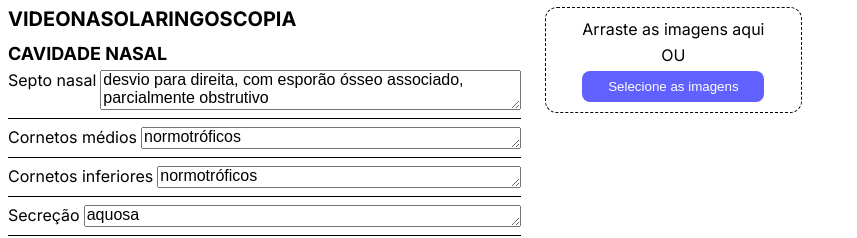
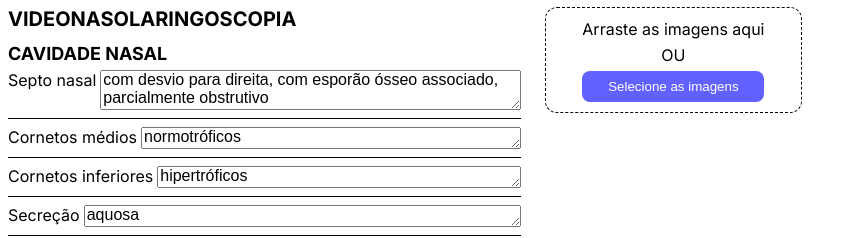
Before and after one commit to dm-sistemas-medicos/dm-laudos, a Next.js app: page / in a window 1280 px wide. Shown: the part 229-467 px from the top of the page, without its empty margins (0-857 px from the left). Built offline with nearby package versions, Linux system fonts and the light colour scheme.

Commit message:
fix: change some default values in NasalCavity

```diff
--- a/src/app/templates/Videolaryngoscopy/components/NasalCavity/NasalCavity.tsx
+++ b/src/app/templates/Videolaryngoscopy/components/NasalCavity/NasalCavity.tsx
@@ -12,7 +12,7 @@ const NasalCavity = () => (
       <ExamItem
         id="nasal-cavity-nasal-septum"
         label="Septo nasal"
-        initialText="desvio para direita, com esporão ósseo associado, parcialmente obstrutivo"
+        initialText="com desvio para direita, com esporão ósseo associado, parcialmente obstrutivo"
         rows={2}
       />
       <ExamItem
@@ -23,7 +23,7 @@ const NasalCavity = () => (
       <ExamItem
         id="nasal-cavity-inferior-turbinates"
         label="Cornetos inferiores"
-        initialText="normotróficos"
+        initialText="hipertróficos"
       />
       <ExamItem
         id="nasal-cavity-secretion"
```
